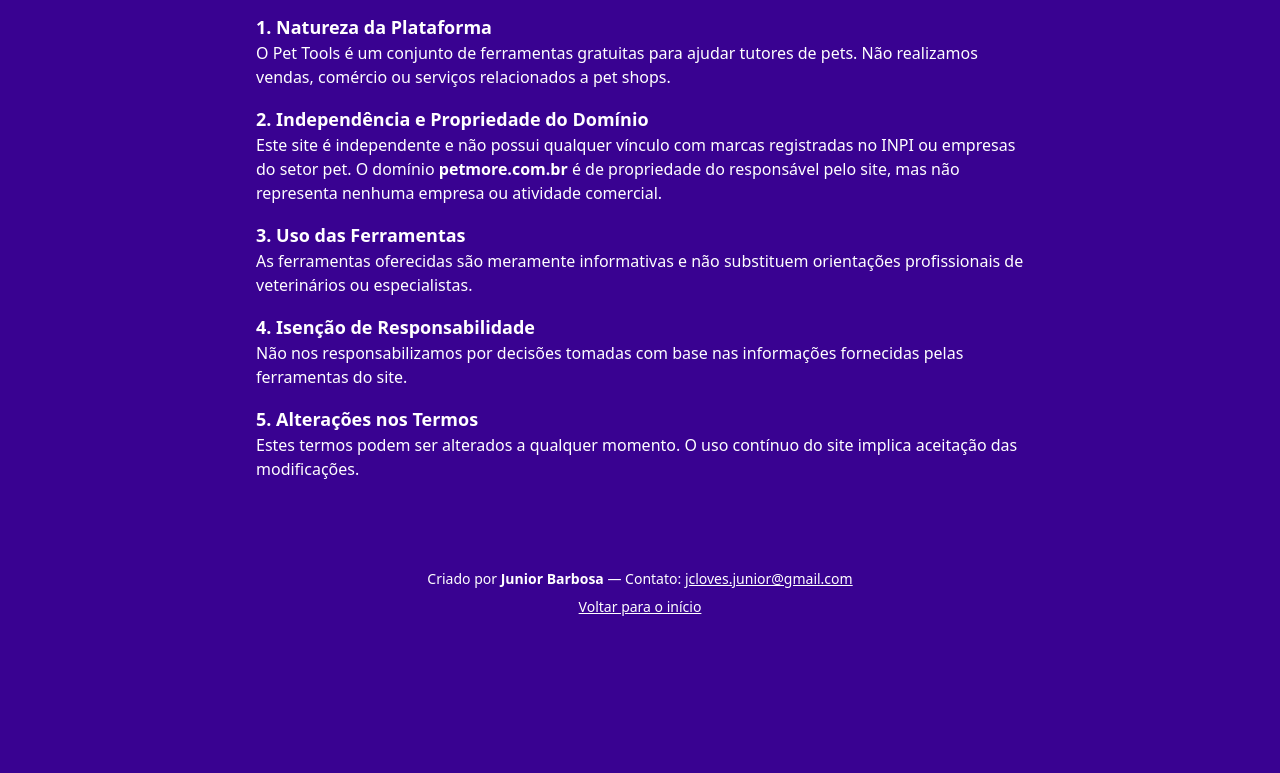
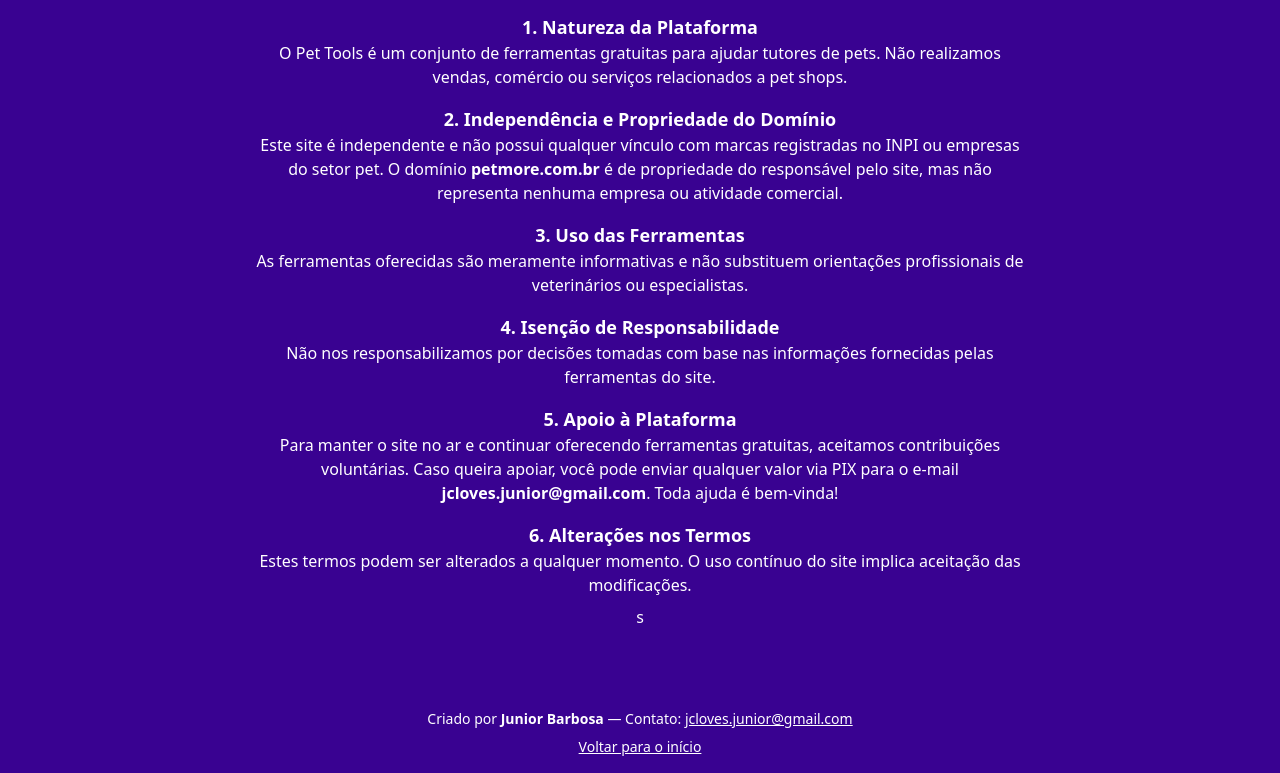
Before and after one commit to JcJuniorBarbosa/petmore, a plain HTML site: page termos-de-uso.html in a window 1280 px wide. Shown: the part 171-944 px from the top of the page. Before the commit the page ends 804 px from the top, so only its background shows below. Drawn offline with nearby package versions, Linux system fonts and the light colour scheme.

Commit message:
Add files via upload

```diff
--- a/termos-de-uso.html
+++ b/termos-de-uso.html
@@ -29,7 +29,7 @@
         </div>
     </nav>
 
-    <main class="mt-20 max-w-3xl text-left">
+    <main class="mt-20 max-w-3xl text-center">
         <h1 class="text-2xl font-bold mb-4">Termos de Uso</h1>
         <p class="mb-4">Bem-vindo ao Pet Tools! Ao utilizar este site, você concorda com os seguintes termos de uso:</p>
 
@@ -45,9 +45,12 @@
         <h2 class="text-lg font-bold mt-4">4. Isenção de Responsabilidade</h2>
         <p class="mb-2">Não nos responsabilizamos por decisões tomadas com base nas informações fornecidas pelas ferramentas do site.</p>
 
-        <h2 class="text-lg font-bold mt-4">5. Alterações nos Termos</h2>
+        <h2 class="text-lg font-bold mt-4">5. Apoio à Plataforma</h2>
+        <p class="mb-2">Para manter o site no ar e continuar oferecendo ferramentas gratuitas, aceitamos contribuições voluntárias. Caso queira apoiar, você pode enviar qualquer valor via PIX para o e-mail <strong>jcloves.junior@gmail.com</strong>. Toda ajuda é bem-vinda!</p>
+
+        <h2 class="text-lg font-bold mt-4">6. Alterações nos Termos</h2>
         <p class="mb-2">Estes termos podem ser alterados a qualquer momento. O uso contínuo do site implica aceitação das modificações.</p>
-    </main>
+    </main>s
 
     <footer class="mt-20 text-sm text-white text-center">
         Criado por <strong>Junior Barbosa</strong> — Contato:
```
